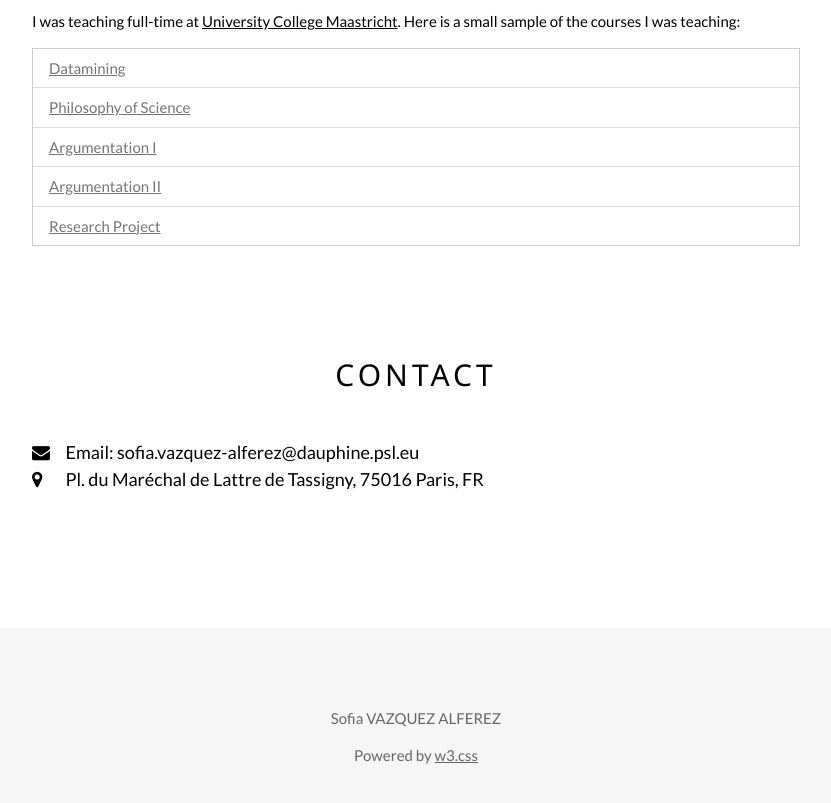
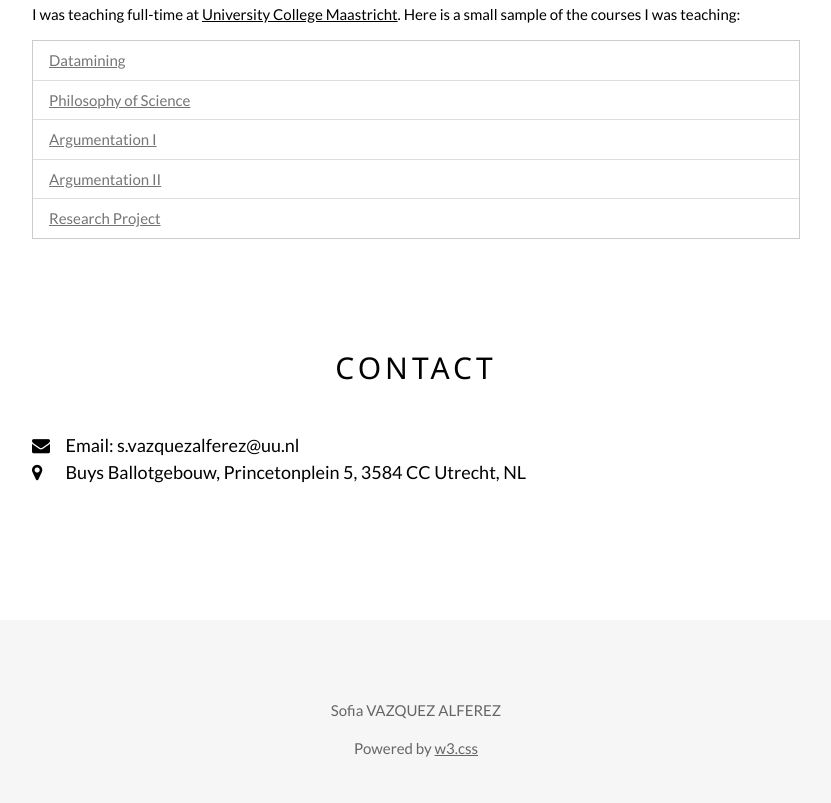
Before and after one commit to SofVaz/SofVaz.github.io, a plain HTML site: page index.html in a window 1280 px wide. Shown: the part 1133-1936 px from the top of the page, without its empty margins (224-1055 px from the left). Drawn offline with Linux system fonts and the light colour scheme.

Commit message:
update to Utrecht

```diff
--- a/index.html
+++ b/index.html
@@ -46,7 +46,7 @@ body {font-family: "Lato", sans-serif}
 
         <div class="w3-twothird">
             <h2 class="w3-wide">Sofia VAZQUEZ ALFEREZ</h2>
-            <p class="w3-justify">I’m a second year PhD student at <a href="https://www.lamsade.dauphine.fr/">LAMSADE</a>, at Université Paris Dauphine supervised by <a href="https://www.lamsade.dauphine.fr/~bazgan/">Cristina Bazgan</a>. My research focuses on Community Detection in Networks from the algorithmic and graph-theoretical point of view. I am particularly interested in understanding the Computational Complexity of different community detection problems, and designing efficient algorithms to solve them.</p>
+            <p class="w3-justify">I’m a PhD candidate in the <a href="https://www.uu.nl/en/research/algorithms/algorithms-and-complexity">Algorithms and Complexity</a> and <a href="https://www.uu.nl/en/organisation/mathematical-institute/research/mathematical-modelling">Mathematical Modeling</a> groups at Utrecht University. I work with <a href="https://kaznatcheev.github.io/">Artem Kaznatcheev</a>. I am broadly interested in graph algorithms, and I have recently been working on the theory of Local Search from a Computational Complexity perspective.</p>
             <p class="w3-justify">I like all things graph-related, and love combinatorial arguments.</p>
         </div>
     </div>
@@ -120,8 +120,8 @@ body {font-family: "Lato", sans-serif}
     <h2 class="w3-wide w3-center">CONTACT</h2>
     <div class="w3-row w3-padding-32">
       <div class="m6 w3-large w3-margin-bottom"> <!--m6 w3-col -->
-        <i class="fa fa-envelope" style="width:30px"> </i> Email: sofia.vazquez-alferez@dauphine.psl.eu<br>
-        <i class="fa fa-map-marker" style="width:30px"></i> Pl. du Maréchal de Lattre de Tassigny, 75016 Paris, FR<br>
+        <i class="fa fa-envelope" style="width:30px"> </i> Email: s.vazquezalferez@uu.nl<br>
+        <i class="fa fa-map-marker" style="width:30px"></i> Buys Ballotgebouw, Princetonplein 5, 3584 CC Utrecht, NL<br>
       </div>
     </div>
   </div>
```
